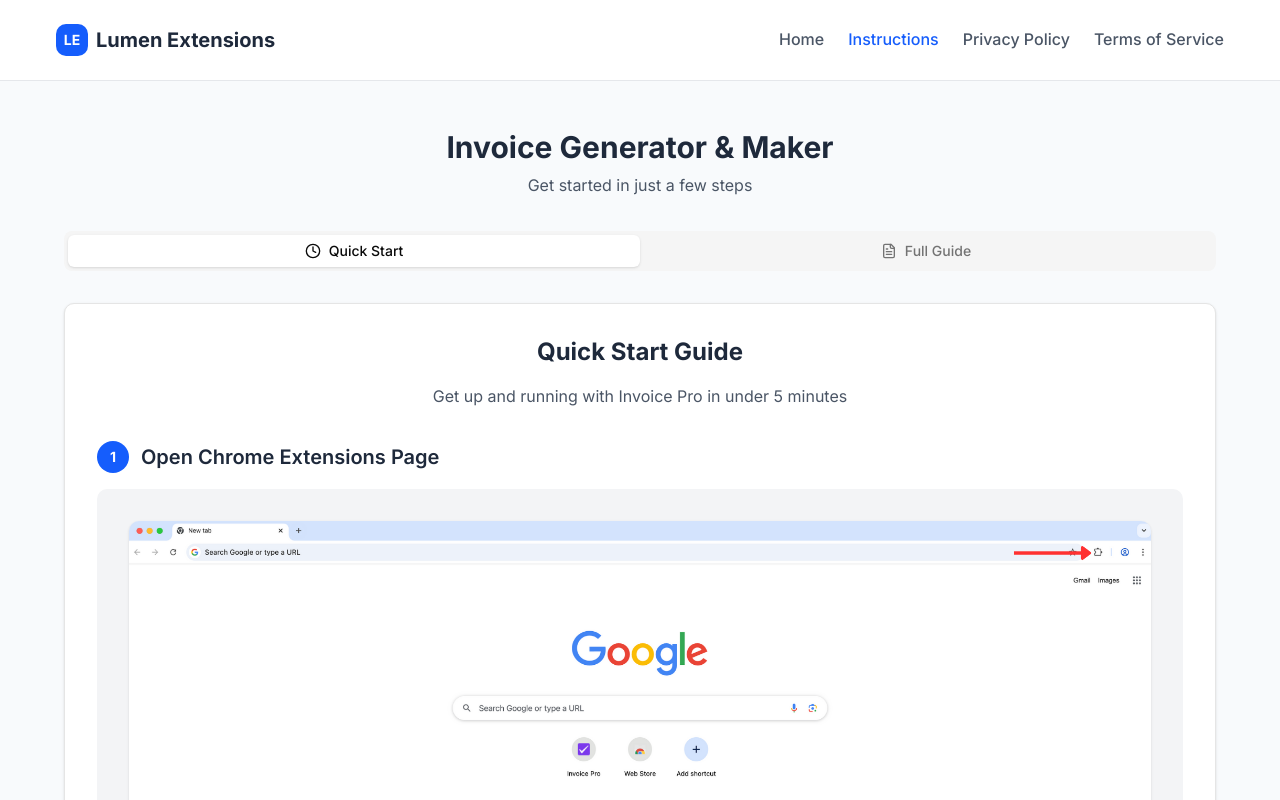
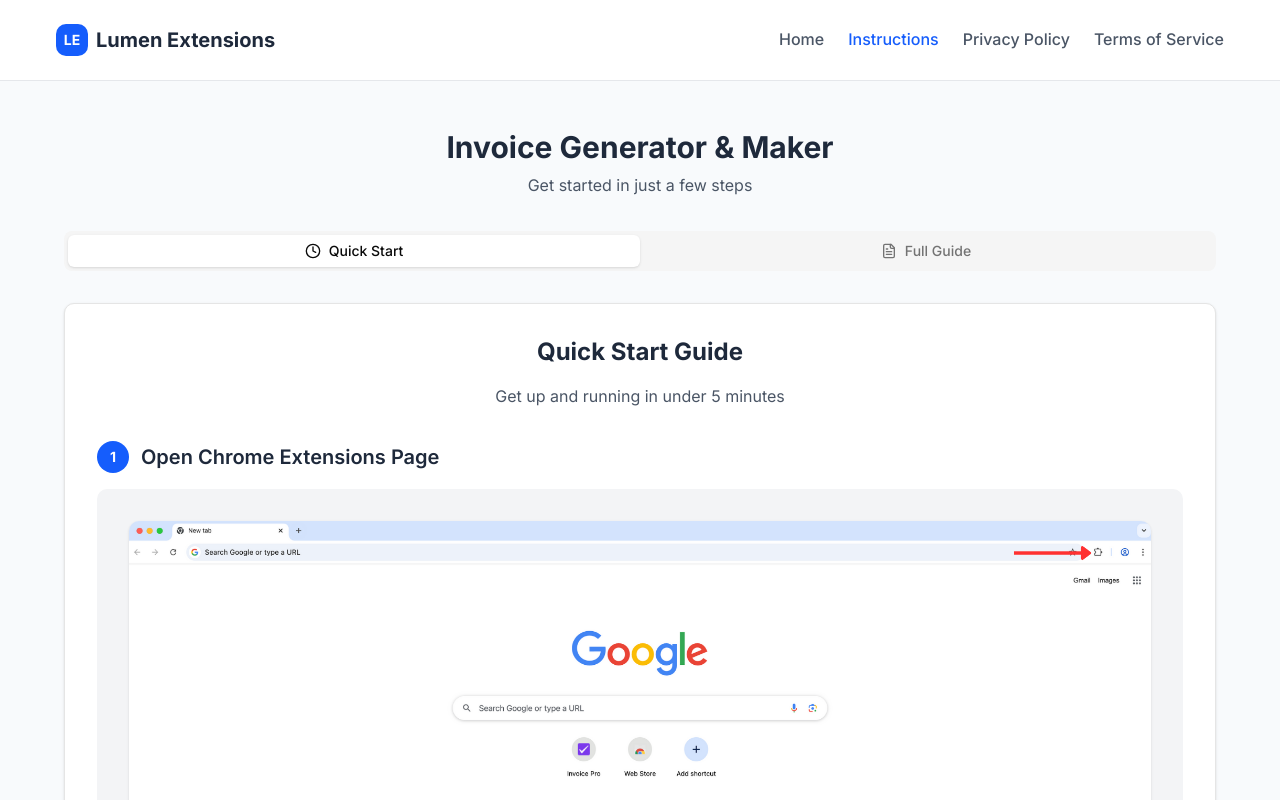
Before and after one commit to lumen-extensions/lumen-extensions.github.io, a Next.js app: page /instructions in a window 1280 px wide. Shown: the top 800 px of the page. Built offline with nearby package versions, Linux system fonts and the light colour scheme.

Commit message:
Simplify Quick Start Guide subtitle - remove redundant 'Invoice Pro' text

```diff
--- a/src/app/instructions/page.tsx
+++ b/src/app/instructions/page.tsx
@@ -40,7 +40,7 @@ export default function InstructionsPage() {
                   <div className="text-center mb-8">
                     <h2 className="text-2xl font-bold extension-text mb-4">Quick Start Guide</h2>
                     <p className="text-gray-600">
-                      Get up and running with Invoice Pro in under 5 minutes
+                      Get up and running in under 5 minutes
                     </p>
                   </div>
 
```
